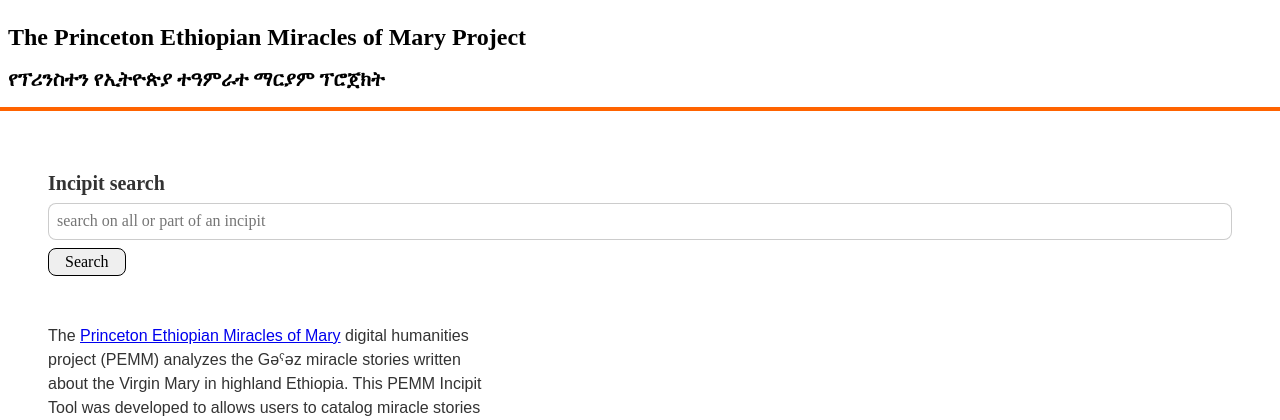
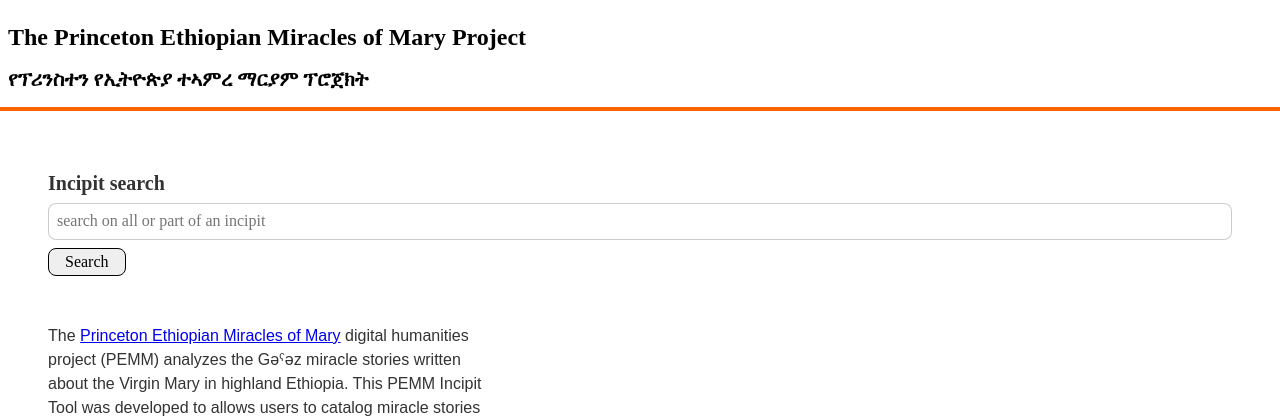
Before and after one commit to Princeton-CDH/pemm-scripts, a Flask app: page / in a window 1280 px wide. Shown: the top 420 px of the page. Run offline with Flask 2, Linux system fonts and the light colour scheme.

Commit message:
Corrections to the Ge'ez text

```diff
--- a/scripts/templates/base.html
+++ b/scripts/templates/base.html
@@ -10,7 +10,8 @@
 </head>
 <body>
     <h1 class="bw2 pa2 pb0 f3">The Princeton Ethiopian Miracles of Mary Project</h1>
-    <h1 lang="gez" class="bb bw2 b--orange bw1 pa2 pt0 pb3 f4">የፕሪንስተን የኢትዮጵያ ተዓምራተ ማርያም ፕሮጀክት</h1>
+    <h1 lang="gez" class="bb bw2 b--orange bw1 pa2 pt0 pb3 f4">የፕሪንስተን የኢትዮጵያ ተኣምረ ማርያም ፕሮጀክት</h1>
+
 
     <main class="pa4 pb2 f5">{% block content %}{% endblock %}</main>
 
--- a/scripts/templates/index.html
+++ b/scripts/templates/index.html
@@ -10,7 +10,8 @@
 
     <p>The <a href="https://cdh.princeton.edu/projects/ethiopian-miracles-mary-project/">Princeton Ethiopian Miracles of Mary</a> digital humanities project (PEMM) analyzes the Gəˁəz miracle stories written about the Virgin Mary in highland Ethiopia. This PEMM Incipit Tool was developed to allows users to catalog miracle stories properly across manuscripts. Type up an incipit (unique opening line) from a story in a <em>Täˀammərä Maryam</em> manuscript into the search field and find out which story it is. More information about each story is <a a href="https://github.com/Princeton-CDH/pemm-data">on Github</a> or you can also consult a <a href="https://wendybelcher.com/african-literature/pemm-stories/">plain list of titles.</a></p>
 
-    <p lang="gez">የፕሪንስተን የኢትዮጵያ ተዓምራተ ማርያም ፕሮጀክት ስለ ድንግል ማርያም ተዓምራት በግዕዝ የተጻፉ ታሪኮችን ይገመግማል። <a href="https://pemm.cdh.princeton.edu/">ይህ ገጽ</a> የተሰናዳውም፣ የትኛው የተአምር ታሪክ በየትኛው መጽሐፍ አንደተጻፈ ለማወቅ የሚፈልግ ማንኛውም ሰው በቀላሉ የሚያሻውን እንዲያገኝ ለማቀላጠፍ ነው። የሚፈልጉትን ታሪክ መክፈቻ ሐረግ ወይም ዓረፍተነገር በግዕዝ ጽፈው መፈለጊያው ውስጥ በማስገባት ውጤት ሊያገኙ ይችላሉ። የታሪኮቹ ርእስ እና አጫጭር ማብራሪያዎች ዝርዝርም በዚህ <a href="https://wendybelcher.com/african-literature/pemm-stories/">ገጽ ላይ</a> ይገኛል።</p>
+    <p lang="gez">የፕሪንስተን የኢትዮጵያ ተኣምረ ማርያም ፕሮጀክት ስለ ድንግል ማርያም ተኣምራት በግዕዝ የተጻፉ ታሪኮችን
+        ይገመግማል። <a href="https://pemm.cdh.princeton.edu/">ይህ ገጽ</a> የተሰናዳውም፣ የትኛው የተአምር ታሪክ በየትኛው መጽሐፍ አንደተጻፈ ለማወቅ የሚፈልግ ማንኛውም ሰው በቀላሉ የሚያሻውን እንዲያገኝ ለማቀላጠፍ ነው። የሚፈልጉትን ታሪክ መክፈቻ ሐረግ ወይም ዓረፍተነገር በግዕዝ ጽፈው መፈለጊያው ውስጥ በማስገባት ውጤት ሊያገኙ ይችላሉ። የታሪኮቹ ርእስ እና አጫጭር ማብራሪያዎች ዝርዝርም በዚህ <a href="https://wendybelcher.com/african-literature/pemm-stories/">ገጽ ላይ</a> ይገኛል።</p>
 </div>
 
 {% endblock %}
```
